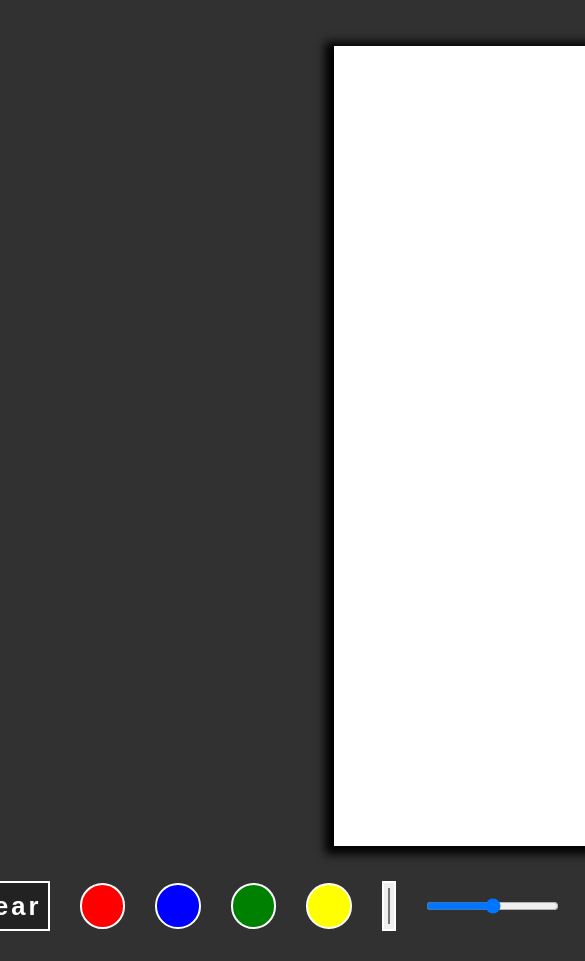
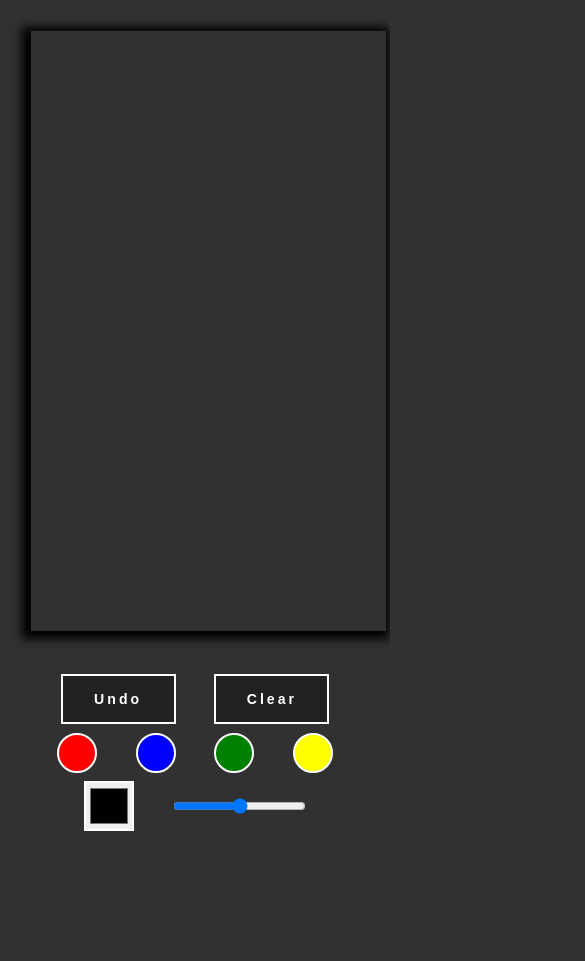
Before and after one commit to jupiterboopiter/sketch-two, a plain HTML site: page index.html in a window 390 px wide. Shown: the top 961 px of the page, 585 px wide, since content can reach past the window. After the commit the page ends 861 px from the top, so only its background shows below. Drawn offline with Linux system fonts and the light colour scheme.

Commit message:
Tried adding some media queries but I'm not too sure it actually lets you draw anymore. It's fits a smaller screen now though!

```diff
--- a/script.js
+++ b/script.js
@@ -81,3 +81,21 @@ function undo_last() {
         context.putImageData(restore_array[index], 0, 0);
     }
 }
+
+
+
+
+
+
+function myFunction(x) {
+    if (x.matches) { // If media query matches
+       canvas.width = 355;
+       canvas.height = 600;
+    } else {
+
+    }
+  }
+
+  let x = window.matchMedia("(max-width: 412px)")
+  myFunction(x) // Call listener function at run time
+  x.addListener(myFunction) // Attach listener function on state changes
--- a/style.css
+++ b/style.css
@@ -5,7 +5,7 @@ body {
     background-color: #313131;
 }
 
-canvas {
+#canvas {
     box-shadow: -3px 2px 9px 6px black;
     cursor: pointer;
     margin: 1rem;
@@ -82,3 +82,33 @@ canvas {
 .tools input:hover {
     border: 2px grey solid;
 }
+
+
+
+
+
+
+
+
+
+
+@media (max-width: 412px) {
+    html {
+        font-size: 55%;
+        align-items: center;
+    }
+
+    #canvas {
+        align-self: center;
+        margin: .5px;
+        margin-bottom: 3rem;
+    }
+
+    .tools {
+        display: flex;
+        flex-wrap: wrap;
+        gap: 1rem;
+    }
+
+
+}
```
